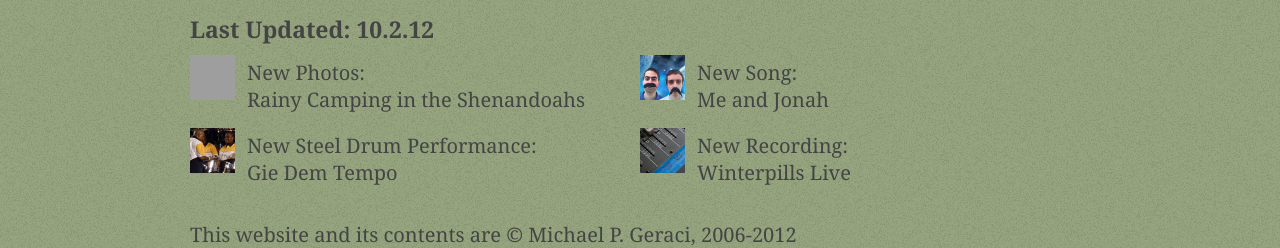
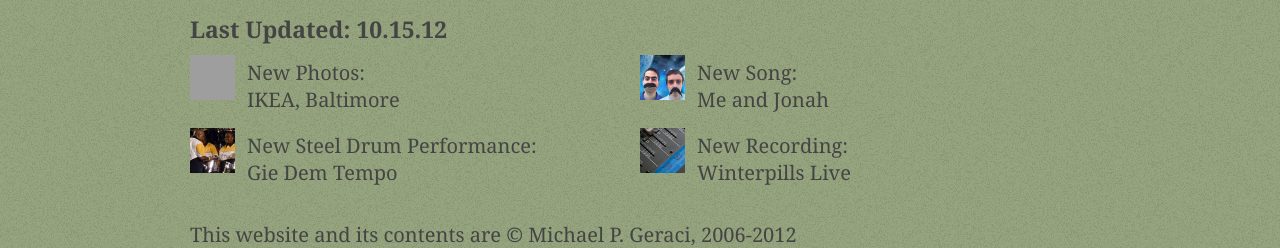
Before and after one commit to mgeraci/portfolio, a PHP site: page / in a window 1280 px wide. Shown: the part 772-1020 px from the top of the page. Run offline with PHP 8.4, Linux system fonts and the light colour scheme; some web fonts are replaced; grey boxes are pictures that could not be loaded.

Commit message:
bump index updated for ikea baltimore photos

```diff
--- a/index.php
+++ b/index.php
@@ -54,10 +54,10 @@
     </div>
     <div id="indexBottom" class="wrapOut">
       <div class="wrapIn">
-        <h1>Last Updated: 10.2.12</h1>
+        <h1>Last Updated: 10.15.12</h1>
         <?php
           $recent = array(
-            array('/photography/blog/369', '/media/photography/blog/thumbs/5887.jpg', "New Photos:<br>Rainy Camping in the Shenandoahs", ''),
+            array('/photography/blog/370', '/media/photography/blog/thumbs/5969.jpg', "New Photos:<br>IKEA, Baltimore", ''),
             array('/recordings/me-and-jonah', '/images/recent_thumbs/me-and-jonah.jpg', "New Song:<br>Me and Jonah", ''),
             array('http://www.youtube.com/watch?v=Jjym9fKzE5U', '/images/recent_thumbs/gie_dem_tempo.jpg', "New Steel Drum Performance:<br>Gie Dem Tempo", 'new-window'),
             array('/winterpills', '/extras/winterpills/winterpills_thumbnail.jpg', "New Recording:<br>Winterpills Live", '')
```
